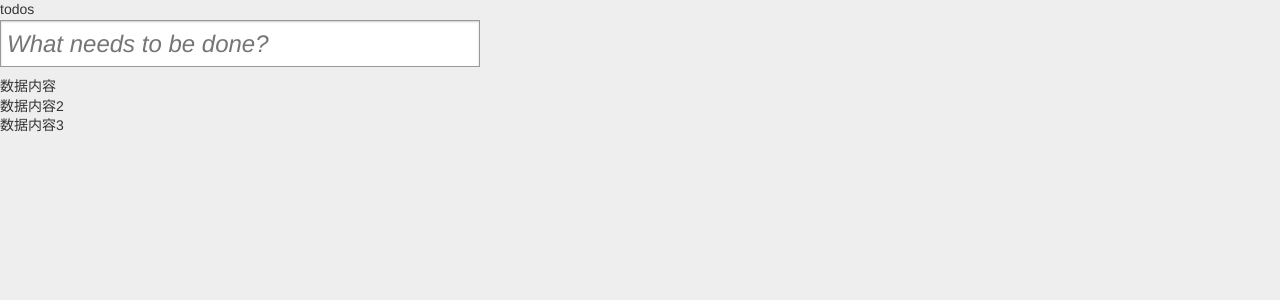
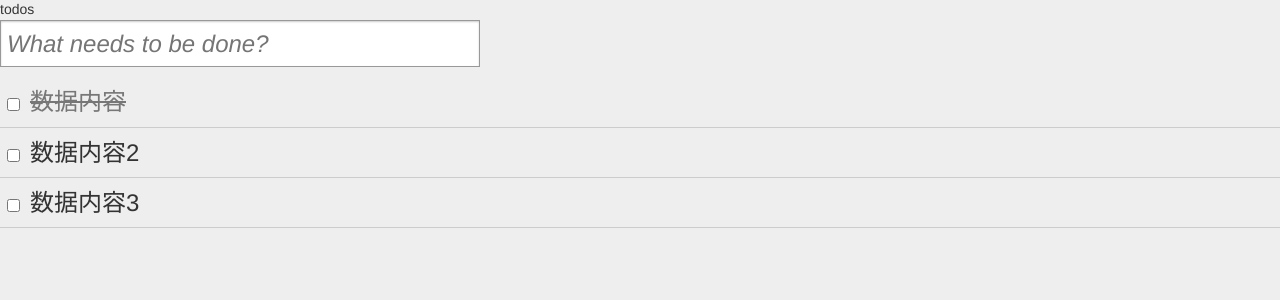
Before and after one commit to parachuterwu/react-todo-list, a React (Create React App) app: page / in a window 1280 px wide. Shown: the top 300 px of the page. Built offline with nearby package versions, Linux system fonts and the light colour scheme.

Commit message:
add editTxt

```diff
--- a/src/todos/App.js
+++ b/src/todos/App.js
@@ -27,20 +27,21 @@ import './index.css';
             done: false
         }
     ]
-
 */
 
 class App extends PureComponent {
     constructor(props) {
         super(props);
+
         this.addData = this.addData.bind(this);
+        this.editTxt = this.editTxt.bind(this);
 
         this.state = {
             data:[
                 {
                   id: 0,
                   txt: "数据内容",
-                  done: false
+                  done: true
                 },
                 {
                   id: 1,
@@ -71,6 +72,22 @@ class App extends PureComponent {
         });
     }
 
+    // 修改事项信息
+    editTxt(id, txt) {
+        const { data } = this.state;
+
+        // data.find(item => item.id === id).txt = txt;
+        data.forEach(item => {
+            if (item.id === id) {
+                item.txt = txt;
+            }
+        });
+
+        this.setState({
+            data: [...data]
+        })
+    }
+
     render() {
         let { data } = this.state;
 
@@ -82,6 +99,7 @@ class App extends PureComponent {
                     {data.length > 0 &&
                         <TodoList
                             data={data}
+                            editTxt={this.editTxt}
                         />
                     }
                 </div>
--- a/src/todos/components/ListItem.js
+++ b/src/todos/components/ListItem.js
@@ -4,17 +4,81 @@ class ListItem extends PureComponent {
     constructor(props) {
         super(props);
 
+        this.setEditing = this.setEditing.bind(this);
+        this.setValue = this.setValue.bind(this);
+        this.editItem =  this.editItem.bind(this);
+
         this.state = {
+            editing: false,
+            val: ''
+        }
+    }
 
+    setEditing() {
+        this.setState({
+            editing: true
+        });
+    }
+
+    setValue(event) {
+        this.setState({
+            val: event.target.value
+        })
+    }
+
+    editItem() {
+        this.setState({
+            editing: false
+        });
+
+        const { val } = this.state;
+        const { editTxt } = this.props;
+        const { id } = this.props.itemData;
+
+        if (val) {
+            editTxt(id, val);
         }
     }
 
     render() {
         console.log(this.props)
+        const { itemData } = this.props;
+        const { txt, done } = itemData;
+        const { editing, val } = this.state;
+
         return (
-            <div>
-                {this.props.data.txt}
-            </div>
+            <li className={editing ? "editing" : ""}>
+                <div className={"todo " + (done? "done" : "")}>
+                    <div className="display">
+                        <input
+                            className="check"
+                            type="checkbox"
+                        />
+                        <div
+                            className="todo-content"
+                            onDoubleClick={this.setEditing}
+                        >
+                            {txt}
+                        </div>
+                        <span
+                            className="todo-destroy"
+                            // onClick={this.removeItem(id)}
+                        >
+
+                        </span>
+                    </div>
+
+                    <div className="edit">
+                        <input
+                            className="todo-input"
+                            type="text"
+                            value={val}
+                            onChange={this.setValue}
+                            onBlur={this.editItem}
+                        />
+                    </div>
+                </div>
+            </li>
         )
     }
 }
--- a/src/todos/components/TodoList.js
+++ b/src/todos/components/TodoList.js
@@ -8,14 +8,16 @@ class Todos extends PureComponent {
     }
 
     render() {
-        const { data } = this.props;
+        const { data, editTxt } = this.props;
+        console.log(this.props)
 
         return (
             <ul id="todo-list">
                 {data.map(item =>
                     <ListItem
                         key={item.id}
-                        data={item}
+                        itemData={item}
+                        editTxt={editTxt}
                     />
                 )}
             </ul>
```
Lines whose indentation alone changed are shown as unchanged.
